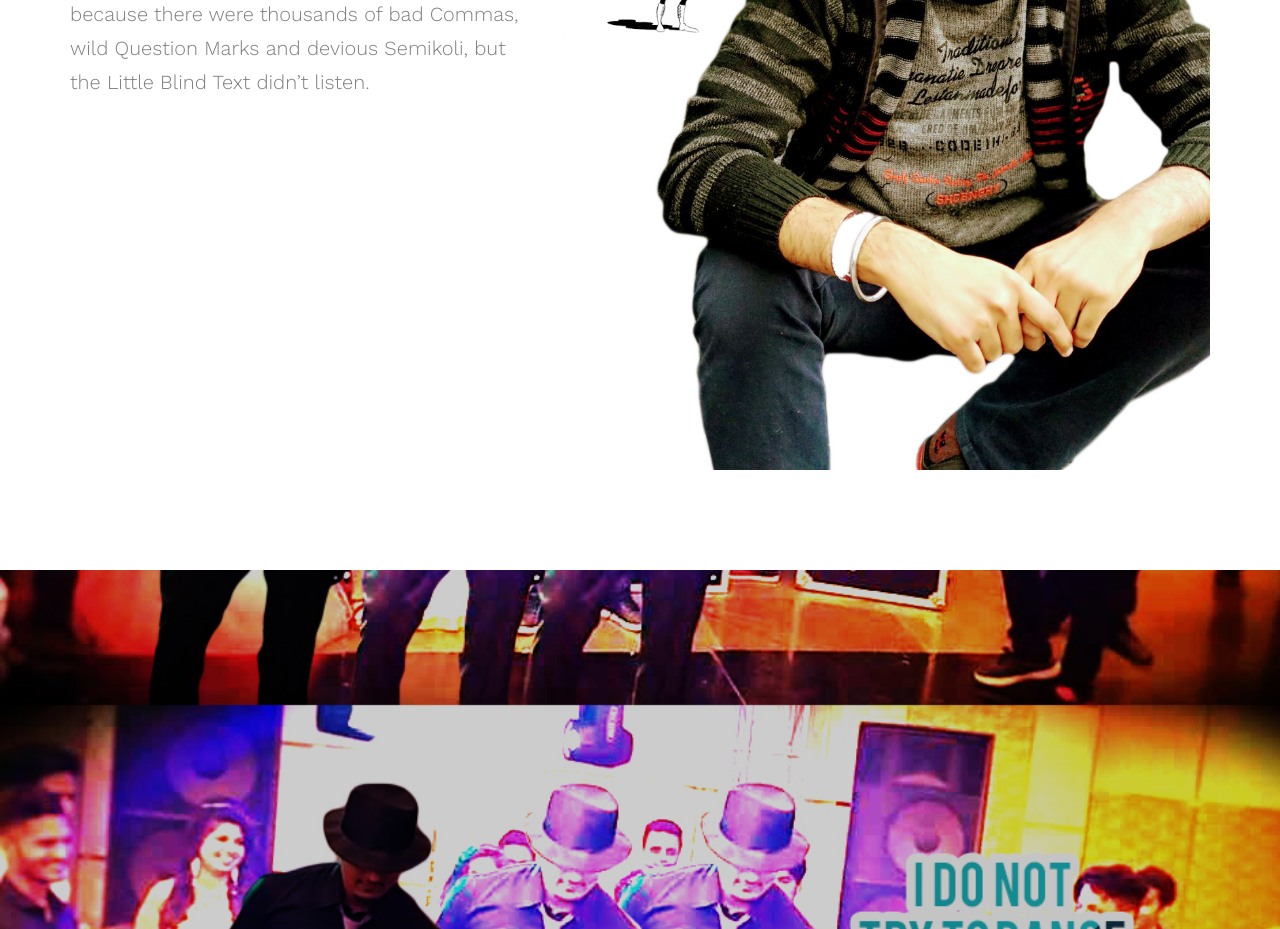
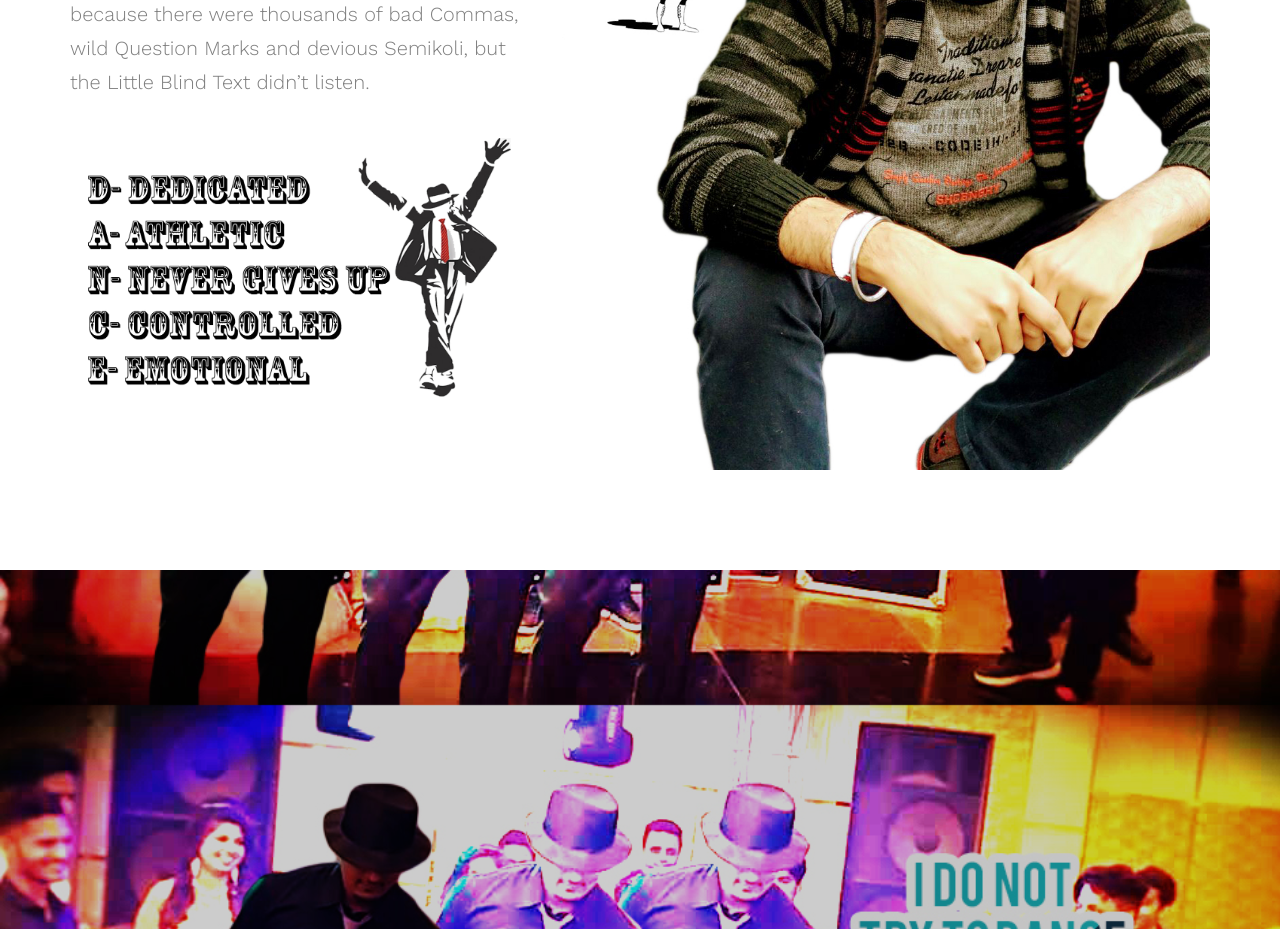
Before and after one commit to fanbyprinciple/mj-portfolio, a plain HTML site: page index.html in a window 1280 px wide. Shown: the part 1040-1969 px from the top of the page. Drawn offline with nearby package versions, Linux system fonts and the light colour scheme; files whose address does not match are found by name.

Commit message:
added some other pics

```diff
--- a/index.html
+++ b/index.html
@@ -99,6 +99,7 @@
 					<div class="col-md-5">
 						<h2>Here is a little about me</h2>
 						<p>Even the all-powerful Pointing has no control about the blind texts it is an almost unorthographic life One day however a small line of blind text by the name of Lorem Ipsum decided to leave for the far World of Grammar. The Big Oxmox advised her not to do so, because there were thousands of bad Commas, wild Question Marks and devious Semikoli, but the Little Blind Text didn’t listen.</p>
+						<img src="images/dance.jpg" alt="Free HTML5 by FreeHTML5.co" class="img-responsive">
 					</div>
 					<div class="col-md-7">
 						<img src="images/hero_1.jpg" alt="Free HTML5 by FreeHTML5.co" class="img-responsive">
```
Also changed, not shown: images/dance.jpg (added), 1 other file.
